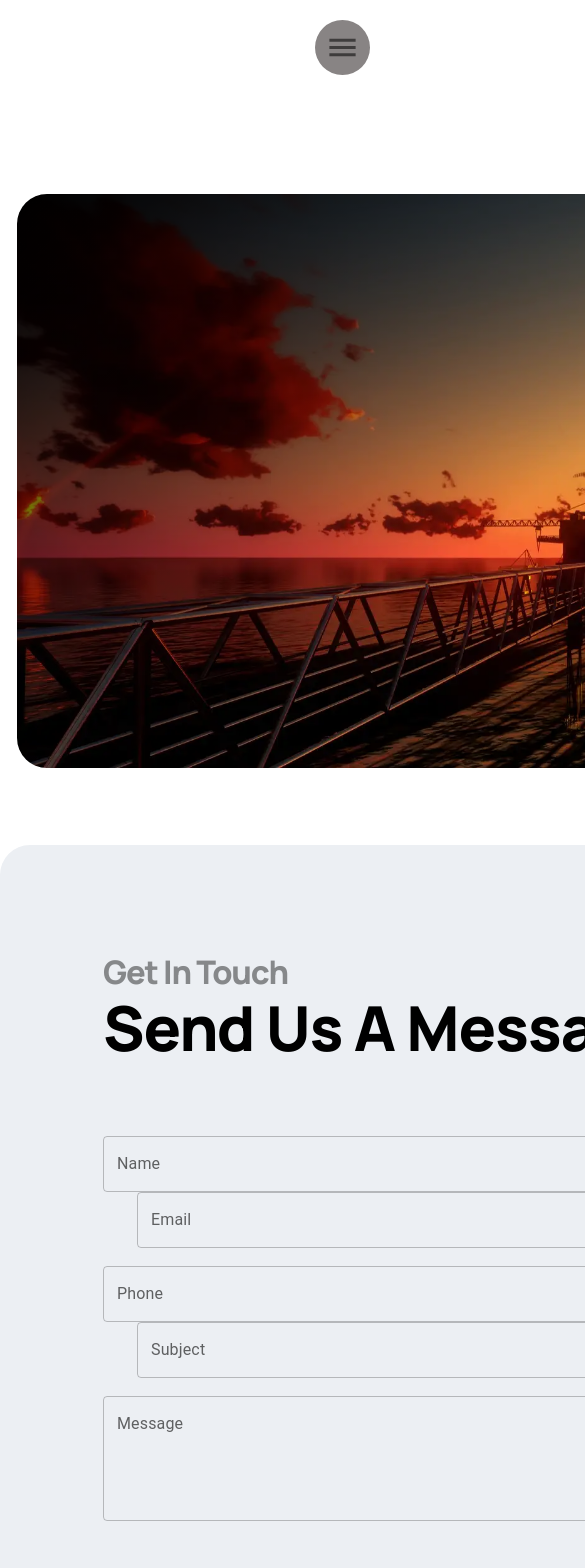
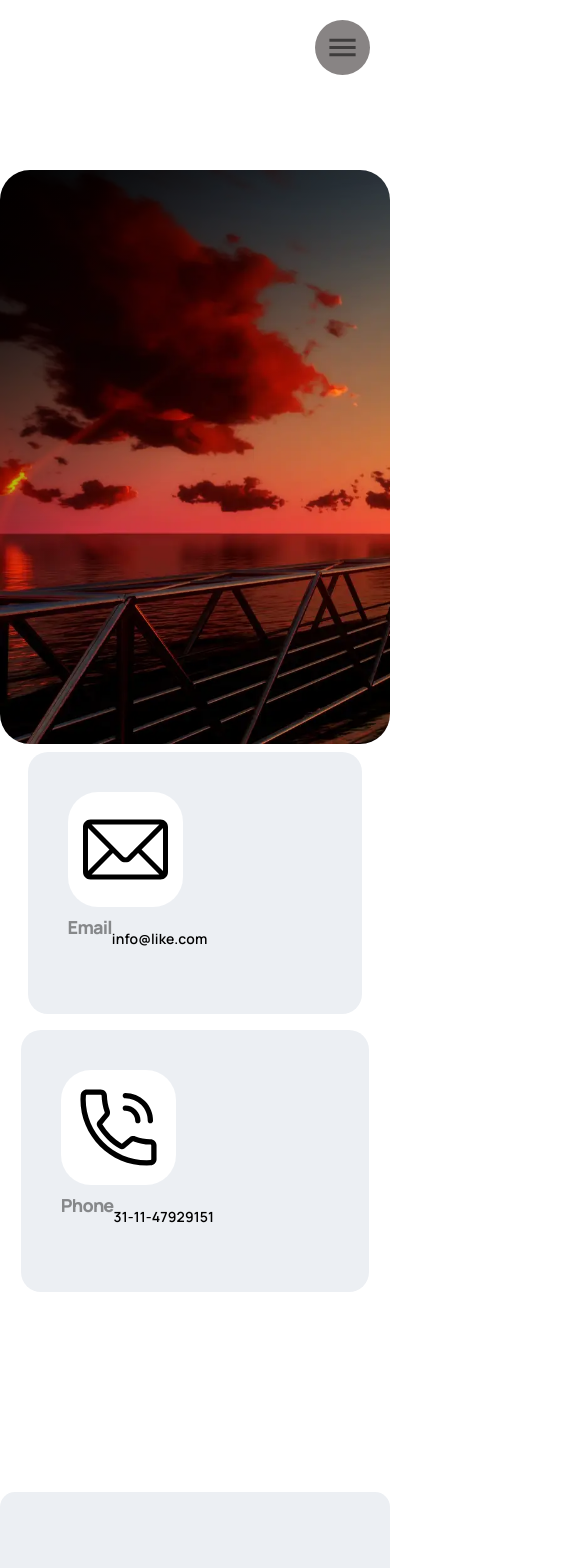
Before and after one commit to sergi-s/liks, a React (Create React App) app: page /contact in a window 390 px wide. Shown: the top 1568 px of the page, 585 px wide, since content can reach past the window. Built offline with nearby package versions, Linux system fonts and the light colour scheme.

Commit message:
[responsive] Contact page 1.0

```diff
--- a/src/components/Card11/index.jsx
+++ b/src/components/Card11/index.jsx
@@ -1,14 +1,7 @@
-import React from 'react'
-import { Grid, Typography } from '@mui/material'
+import React from 'react';
+import { Grid, Typography } from '@mui/material';
 
-// import SVG from '../src/assets/svg/email_black.svg'
-// const content = {
-//   svg: SVG,
-//   header: 'Email',
-//   text: 'info@liks.com'
-// }
-
-function Card11 ({ content }) {
+function Card11({ content }) {
   return (
     <Grid
       container
@@ -17,8 +10,9 @@ function Card11 ({ content }) {
         borderRadius: '20px',
         backgroundColor: '#eceff3',
         padding: '40px 40px 64px 40px',
-        width: '524.27px',
-        height: '273px'
+        maxWidth: '524.27px',
+        width: '100%',
+        margin: '0 auto',
       }}
     >
       <Grid item md={12} sx={{ height: '92px' }}>
@@ -33,11 +27,11 @@ function Card11 ({ content }) {
             height: '85px',
             padding: '15px',
             borderRadius: '30px',
-            backgroundColor: 'white'
+            backgroundColor: 'white',
           }}
         />
       </Grid>
-      <Grid item container md={12} sx={{marginTop:"32px"}}>
+      <Grid item container md={12} sx={{ marginTop: '32px' }}>
         <Grid item md={12}>
           <Typography
             sx={{
@@ -48,8 +42,8 @@ function Card11 ({ content }) {
               fontFamily:
                 'Manrope, -apple-system, Roboto, Helvetica, sans-serif',
               fontWeight: 800,
-              fontSize: '22px',
-              lineHeight: '22px'
+              fontSize: { xs: '18px', md: '22px' },
+              lineHeight: '22px',
             }}
           >
             {content.header}
@@ -63,8 +57,8 @@ function Card11 ({ content }) {
               fontFamily:
                 'Manrope, -apple-system, Roboto, Helvetica, sans-serif',
               fontWeight: 600,
-              fontSize: '18px',
-              lineHeight: '22px'
+              fontSize: { xs: '14px', md: '18px' },
+              lineHeight: '22px',
             }}
           >
             {content.text}
@@ -72,6 +66,7 @@ function Card11 ({ content }) {
         </Grid>
       </Grid>
     </Grid>
-  )
+  );
 }
-export default Card11
+
+export default Card11;
--- a/src/pages/Contact/index.jsx
+++ b/src/pages/Contact/index.jsx
@@ -6,63 +6,47 @@ import Card11 from '../../components/Card11'
 import Email from '../../assets/ContactUs/SVG/email.svg'
 import Phone from '../../assets/ContactUs/SVG/phone.svg'
 
-const Contact = props => {
 const cardItems = [
   { id: 1, svg: Email, header: 'Email', text: 'info@like.com' },
   { id: 2, svg: Phone, header: 'Phone', text: '31-11-47929151' }
 ]
+const Contact = props => {
   return (
     <Grid
       container
       direction='column'
       justifyContent='flex-start'
       alignItems='center'
+      sx={{ marginTop: '170px' }}
     >
       <Grid
         item
-        sx={{
-          width: '1640px',
-          marginTop: '192px'
-        }}
+        xs={12}
+        md={8}
+        sx={{ width: '100%' }}
       >
-        <Grid
-          container
-          direction='row'
-          justifyContent='center'
-          alignItems='center'
-        >
-          <Grid
-            item
-            className='contactBackground'
-            sx={{
-              width: '1066px',
-              height: '574px',
-              borderRadius: '30px'
-            }}
-          ></Grid>
-          <Grid item>
-            <Grid
-              container
-              direction='column'
-              justifyContent='center'
-              alignItems='center'
-            >
-              {cardItems.map(cardItem => (
-                <Grid item key={cardItem.id} margin>
-                  <Card11 content={cardItem} />
-                </Grid>
-              ))}
-            </Grid>
-          </Grid>
-        </Grid>
+        <ContactInfo />
       </Grid>
       <Grid
         item
+        xs={12}
+        md={8}
         sx={{
-          width: '1640px',
-          marginTop: '75px'
+          width: '100%',
+          marginTop: '12rem',
         }}
       >
+        <GetInTouch />
+      </Grid>
+    </Grid>
+  )
+}
+
+export default Contact
+
+
+const GetInTouch = () => {
+  return (
     <Grid
       container
       direction='column'
@@ -71,7 +55,7 @@ const Contact = props => {
       sx={{
         padding: '103px',
         backgroundColor: '#ECEFF3',
-            borderRadius: '30px'
+        borderRadius: '15px',
       }}
     >
       <Grid item md={12}>
@@ -103,17 +87,19 @@ const Contact = props => {
           Send Us A Message
         </Typography>
       </Grid>
-          <Grid item md={12} sx={{ marginTop: '77px' }}>
+      <Grid item container md={12} sx={{ marginTop: '77px' }} spacing={3} >
         <Grid
+          item
+          spacing={3}
           container
           direction='row'
           justifyContent='space-between'
           alignItems='center'
         >
-              <Grid item md={5} sx={{ width: '640px' }}>
+          <Grid item md={6} >
             <TextField label='Name' variant='outlined' fullWidth />
           </Grid>
-              <Grid item md={7} sx={{ width: '800px', paddingLeft: '34px' }}>
+          <Grid item md={6}>
             <TextField
               label='Email'
               variant='outlined'
@@ -121,11 +107,19 @@ const Contact = props => {
             />
           </Grid>
         </Grid>
-            <Grid container  sx={{ marginTop: '18px' }}>
-              <Grid item md={5} sx={{ width: '640px' }}>
+
+        <Grid
+          item
+          spacing={3}
+          container
+          direction='row'
+          justifyContent='space-between'
+          alignItems='center'>
+
+          <Grid item md={6} >
             <TextField label='Phone' variant='outlined' fullWidth />
           </Grid>
-              <Grid item md={7} sx={{ width: '800px', paddingLeft: '34px' }}>
+          <Grid item md={6} >
             <TextField label='Subject' variant='outlined' fullWidth />
           </Grid>
         </Grid>
@@ -133,7 +127,7 @@ const Contact = props => {
       <Grid
         item
         md={12}
-            sx={{ marginTop: '18px', width: '1433px', height: '170px' }}
+        sx={{ marginTop: '18px', width: '100%', height: '170px' }}
       >
         <TextField
           label='Message'
@@ -147,7 +141,7 @@ const Contact = props => {
         <Button
           variant='contained'
           sx={{
-                width: '506px',
+            width: '100%',
             height: '87px',
             padding: '30.3px',
             borderRadius: '15px',
@@ -160,10 +154,43 @@ const Contact = props => {
           Send
         </Button>
       </Grid>
+    </Grid >
+  )
+}
+
+
+const ContactInfo = () => {
+  return (
+
+    <Grid
+      container
+      direction='row'
+      justifyContent='center'
+      alignItems='center'
+    >
+      <Grid
+        item
+        className='contactBackground'
+        sx={{
+          width: '1066px',
+          height: '574px',
+          borderRadius: '30px'
+        }}
+      ></Grid>
+      <Grid item>
+        <Grid
+          container
+          direction='column'
+          justifyContent='center'
+          alignItems='center'
+        >
+          {cardItems.map(cardItem => (
+            <Grid item key={cardItem.id} margin>
+              <Card11 content={cardItem} />
+            </Grid>
+          ))}
         </Grid>
       </Grid>
     </Grid>
   )
 }
-
-export default Contact
```
Lines whose indentation alone changed are shown as unchanged.
